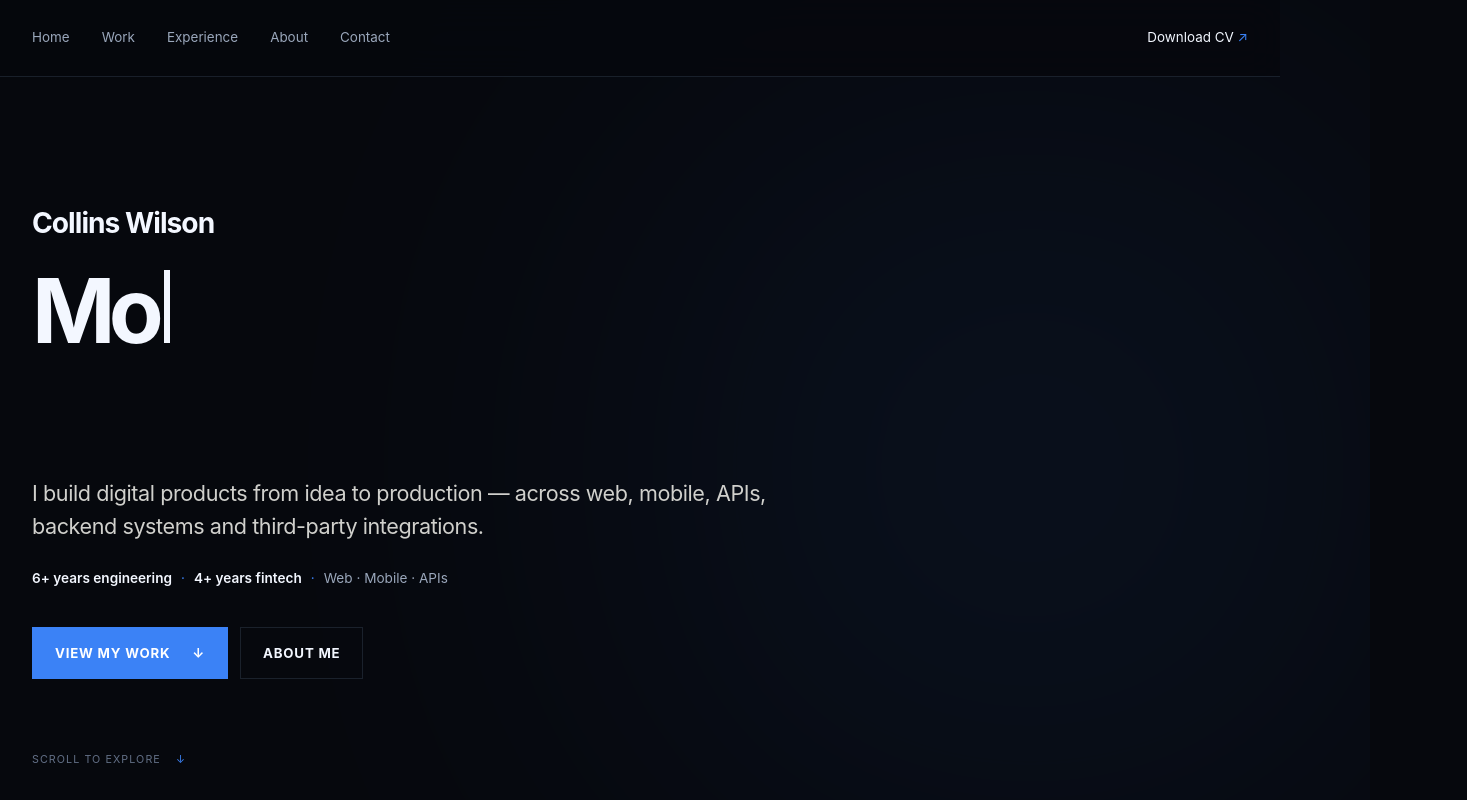
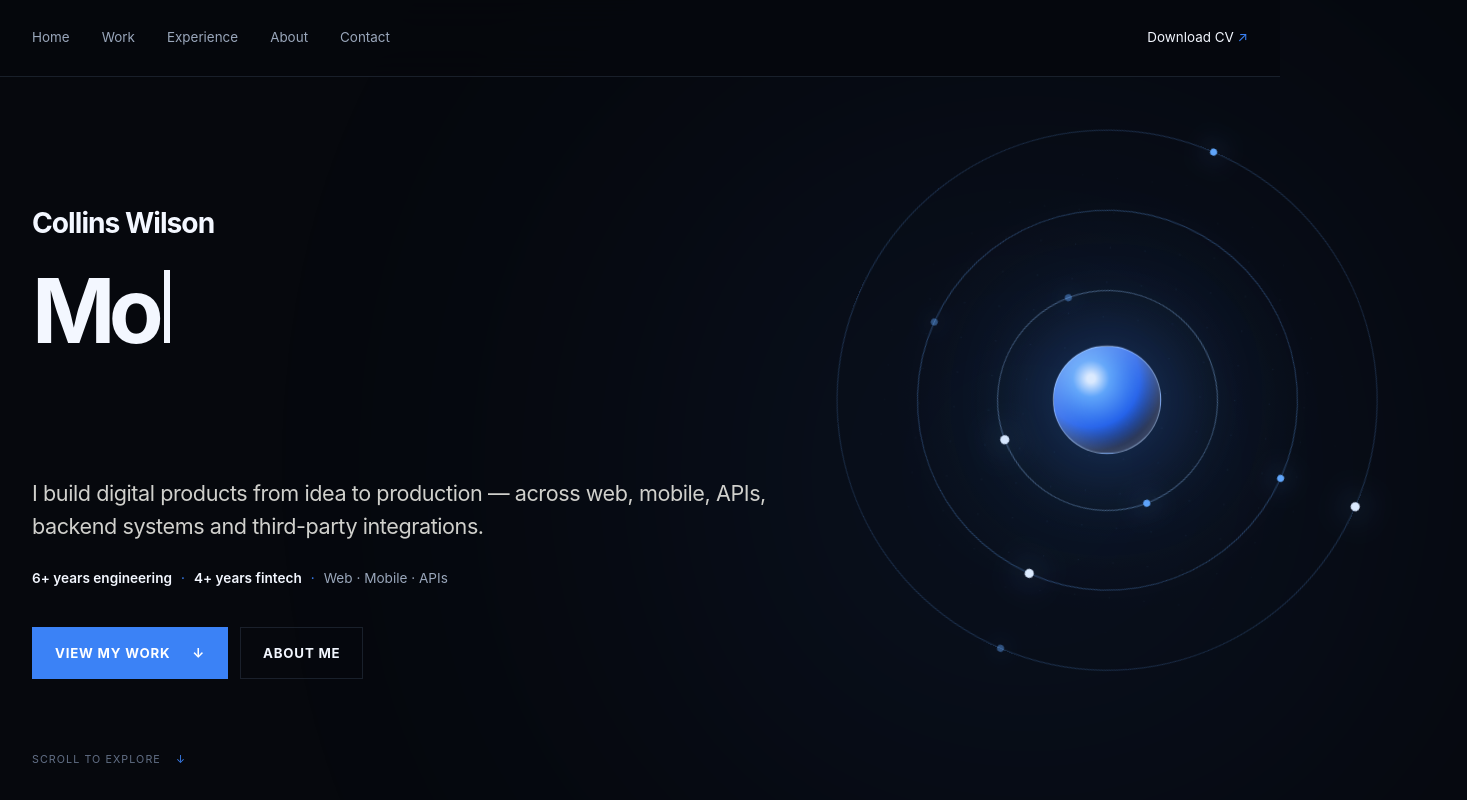
Before and after one commit to Cre8ive-collins/Cre8ive-collins.github.io, a Next.js app: page / in a window 1280 px wide. Shown: the top 800 px of the page, 1467 px wide, since content can reach past the window. Built offline with nearby package versions, Linux system fonts and the light colour scheme; a web font is replaced by a local one.

Commit message:
feat: add orbital hero animation

```diff
--- a/app/globals.css
+++ b/app/globals.css
@@ -115,8 +115,24 @@ button, summary { font: inherit; }
   background: var(--accent);
   filter: blur(220px);
   opacity: 0.11;
+  animation: hero-glow 8s ease-in-out infinite;
 }
-.hero-content { max-width: 1030px; }
+.hero-content { position: relative; z-index: 1; max-width: 1030px; }
+.hero-orbit { position: absolute; z-index: 0; width: clamp(420px, 48vw, 680px); aspect-ratio: 1; right: -13vw; top: 50%; border-radius: 50%; transform: translateY(-50%); pointer-events: none; }
+.hero-orbit::before { content: ""; position: absolute; inset: 12%; border-radius: 50%; background: radial-gradient(circle, rgba(96,165,250,0.16) 0 2%, transparent 2.5% 100%), radial-gradient(circle, rgba(59,130,246,0.1), transparent 66%); background-size: 34px 34px, auto; -webkit-mask-image: radial-gradient(circle, #000 0 45%, transparent 72%); mask-image: radial-gradient(circle, #000 0 45%, transparent 72%); opacity: 0.65; animation: hero-field-drift 14s ease-in-out infinite alternate; }
+.hero-orbit-ring { position: absolute; inset: 0; margin: auto; border: 1px solid rgba(96,165,250,0.24); border-radius: 50%; animation: hero-orbit-spin 22s linear infinite; }
+.hero-orbit-ring::before, .hero-orbit-ring::after { content: ""; position: absolute; top: 50%; width: 7px; height: 7px; margin-top: -3.5px; border-radius: 50%; background: var(--accent-bright); box-shadow: 0 0 24px rgba(96,165,250,0.9); }
+.hero-orbit-ring::before { left: -4px; }
+.hero-orbit-ring::after { right: -4px; opacity: 0.45; }
+.hero-orbit-ring i { position: absolute; left: 50%; top: -5px; width: 9px; height: 9px; margin-left: -4.5px; border-radius: 50%; background: #dbeafe; box-shadow: 0 0 30px rgba(96,165,250,0.9); }
+.hero-orbit-ring-outer { width: 88%; height: 88%; }
+.hero-orbit-ring-middle { width: 62%; height: 62%; border-color: rgba(96,165,250,0.34); animation-duration: 16s; animation-direction: reverse; }
+.hero-orbit-ring-inner { width: 36%; height: 36%; border-color: rgba(147,197,253,0.42); animation-duration: 10s; }
+.hero-orbit-core { position: absolute; inset: 42%; border: 1px solid rgba(191,219,254,0.58); border-radius: 50%; background: radial-gradient(circle at 35% 30%, #dbeafe 0 4%, #60a5fa 18%, #2563eb 48%, rgba(30,64,175,0.2) 72%); box-shadow: 0 0 70px rgba(59,130,246,0.38), inset 0 0 24px rgba(255,255,255,0.28); animation: hero-core-pulse 5s ease-in-out infinite; }
+@keyframes hero-orbit-spin { to { transform: rotate(360deg); } }
+@keyframes hero-core-pulse { 50% { transform: scale(1.12); box-shadow: 0 0 95px rgba(59,130,246,0.48), inset 0 0 28px rgba(255,255,255,0.32); } }
+@keyframes hero-field-drift { to { transform: rotate(12deg) scale(1.05); opacity: 0.9; } }
+@keyframes hero-glow { 50% { transform: translate(-3%, 2%) scale(1.08); opacity: 0.15; } }
 .hero-name {
   margin: 0;
   color: var(--text);
@@ -320,6 +336,7 @@ button, summary { font: inherit; }
 @media (max-width: 980px) {
   :root { --shell: min(100% - 40px, 900px); }
   .section { padding-block: 110px; }
+  .hero-orbit { right: -24vw; opacity: 0.72; }
   .project-list { grid-template-columns: repeat(2, minmax(0, 1fr)); }
   .project-card, .project-card:nth-child(even) { grid-template-columns: 1fr; }
   .project-visual { min-height: 280px; }
@@ -346,6 +363,7 @@ button, summary { font: inherit; }
   .mobile-menu-panel a { padding: 12px; border-bottom: 1px solid var(--border); font-size: 0.84rem; }
   .mobile-menu-panel a:last-child { color: var(--accent); border-bottom: 0; }
   .hero { min-height: 870px; padding: 128px 0 76px; align-items: start; }
+  .hero-orbit { width: 420px; right: -250px; top: 39%; opacity: 0.52; }
   .hero h1 { margin-top: 28px; font-size: clamp(3.6rem, 18vw, 5.6rem); line-height: 0.84; }
   .hero-copy { font-size: 1.06rem; }
   .scroll-note { bottom: 24px; }
--- a/app/page.tsx
+++ b/app/page.tsx
@@ -16,6 +16,12 @@ export default function Home() {
   return (
     <main id="main-content">
       <section className="hero shell" id="home">
+        <div className="hero-orbit" aria-hidden="true">
+          <span className="hero-orbit-ring hero-orbit-ring-outer"><i /></span>
+          <span className="hero-orbit-ring hero-orbit-ring-middle"><i /></span>
+          <span className="hero-orbit-ring hero-orbit-ring-inner"><i /></span>
+          <span className="hero-orbit-core" />
+        </div>
         <div className="hero-content">
           <p className="hero-name">Collins Wilson</p>
           <h1><RotatingRole /></h1>
```
